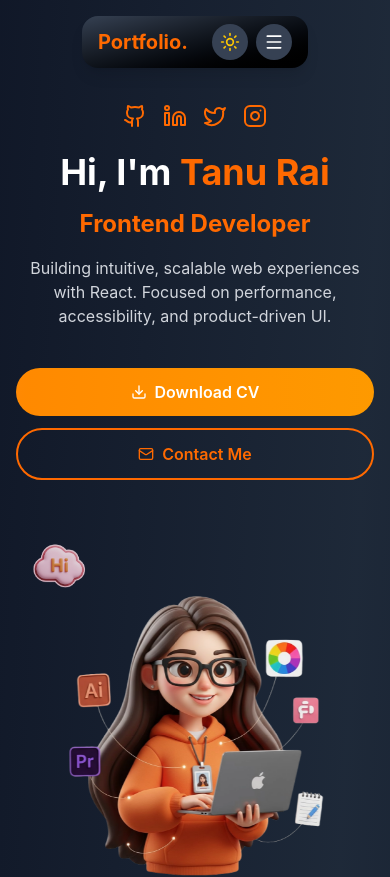
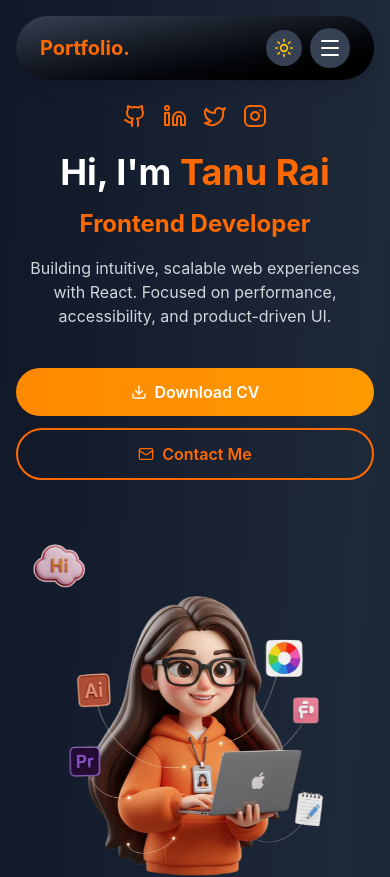
Before and after one commit to Tanurai23/Tanu-Portfolio, a React (Vite) app: page / in a window 390 px wide. Shown: the top 877 px of the page. Built offline with nearby package versions, Linux system fonts and the light colour scheme.

Commit message:
fix(navbar): resolve mobile menu layout and positioning issue

```diff
--- a/package.json
+++ b/package.json
@@ -12,7 +12,7 @@
   "dependencies": {
     "@tailwindcss/vite": "^4.1.18",
     "aos": "^2.3.4",
-    "framer-motion": "^12.27.5",
+    "framer-motion": "^12.29.0",
     "lucide-react": "^0.562.0",
     "react": "^19.2.0",
     "react-dom": "^19.2.0",
--- a/src/components/Navbar.jsx
+++ b/src/components/Navbar.jsx
@@ -1,61 +1,73 @@
 import { motion, AnimatePresence } from "framer-motion";
 import { useState } from "react";
-// Added missing icon imports
 import { Sun, Moon, Menu, X } from "lucide-react";
 
 const Navbar = ({ darkMode, toggleDarkMode }) => {
-  // FIXED: Changed {} to [] for useState
-  const [activeSection, setActiveSection] = useState('home');
+  const [activeSection, setActiveSection] = useState("home");
   const [isMenuOpen, setIsMenuOpen] = useState(false);
 
   const navItems = [
-    { name: 'Home', link: '#home' },
-    { name: 'About', link: '#about' },
-    { name: 'Skills', link: '#skills' },
-    { name: 'Projects', link: '#projects' },
-    { name: 'Contact', link: '#contact' },
+    { name: "Home", link: "#home" },
+    { name: "About", link: "#about" },
+    { name: "Skills", link: "#skills" },
+    { name: "Projects", link: "#projects" },
+    { name: "Contact", link: "#contact" },
   ];
 
   const lightColors = {
-    navBg: 'bg-linear-to-br from-orange-200 to-white',
-    textPrimary: 'text-gray-900',
-    textSecondary: 'text-gray-800',
-    textActive: 'text-orange-600',
-    indicator: 'from-orange-400 to-amber-500',
-    button: 'from-orange-400 to-amber-500',
+    navBg: "bg-linear-to-br from-orange-200 to-white",
+    textSecondary: "text-gray-800",
+    textActive: "text-orange-600",
+    indicator: "from-orange-400 to-amber-500",
+    button: "from-orange-400 to-amber-500",
   };
 
   const darkColors = {
-    navBg: 'bg-linear-to-br from-gray-700 to-black',
-    textPrimary: 'text-white',
-    textSecondary: 'text-gray-300',
-    textActive: 'text-orange-300',
-    indicator: 'from-orange-500 to-amber-500',
-    button: 'from-orange-500 to-amber-500',
+    navBg: "bg-linear-to-br from-gray-700 to-black",
+    textSecondary: "text-gray-300",
+    textActive: "text-orange-300",
+    indicator: "from-orange-500 to-amber-500",
+    button: "from-orange-500 to-amber-500",
   };
 
   const colors = darkMode ? darkColors : lightColors;
 
   const handleNavClick = (section) => {
-    setActiveSection(section.toLowerCase()); // FIXED: was using itemName
+    setActiveSection(section.toLowerCase());
     setIsMenuOpen(false);
   };
 
   return (
-    <div className="flex justify-center w-full fixed z-50 mt-4">
+    <div className="fixed top-4 left-1/2 -translate-x-1/2 z-50 w-full px-4">
   <motion.nav
     initial={{ y: -100 }}
     animate={{ y: 0 }}
-        className={`flex flex-col items-center justify-center ${colors.navBg} backdrop-blur-lg rounded-2xl px-4 lg:px-8 py-2 shadow-lg`}
+    className={`
+      mx-auto
+      max-w-3xl
+      w-full
+      flex flex-col
+      ${colors.navBg}
+      backdrop-blur-lg
+      rounded-full
+      px-6 lg:px-10
+      py-3
+      shadow-lg
+    `}
   >
-        <div className="flex items-center justify-between w-full space-x-6 lg:space-x-8">
 
-          {/* Logo Section */}
-          <motion.a href="/" whileHover={{ scale: 1.05 }} className="text-xl font-bold text-orange-500">
+        {/* Top Row */}
+        <div className="flex items-center justify-between">
+          {/* Logo */}
+          <motion.a
+            href="/"
+            whileHover={{ scale: 1.05 }}
+            className="text-xl font-bold text-orange-500"
+          >
             Portfolio<span className="text-orange-500">.</span>
           </motion.a>
 
-          {/* Desktop Navigation */}
+          {/* Desktop Nav */}
           <div className="hidden lg:flex items-center space-x-6">
             {navItems.map((item) => (
               <a
@@ -65,53 +77,62 @@ const Navbar = ({ darkMode, toggleDarkMode }) => {
                 className="relative px-2 py-1"
               >
                 <motion.span
-                  className={`font-medium transition-colors duration-300 ${
-                    activeSection === item.name.toLowerCase() ? colors.textActive : colors.textSecondary
+                  className={`font-medium ${
+                    activeSection === item.name.toLowerCase()
+                      ? colors.textActive
+                      : colors.textSecondary
                   } hover:text-orange-500`}
                 >
                   {item.name}
                 </motion.span>
+
                 {activeSection === item.name.toLowerCase() && (
                   <motion.div
                     layoutId="navbar-indicator"
-                    className={`absolute -bottom-1 left-0 right-0 h-0.5 bg-linear-to-r ${colors.indicator} rounded-full`}
+                    className={`absolute -bottom-1 left-0 right-0 h-0.5
+                    bg-linear-to-r ${colors.indicator} rounded-full`}
                   />
                 )}
               </a>
             ))}
           </div>
 
-          <div className="flex items-center space-x-2">
-            {/* Dark Mode Toggle */}
+          {/* Right Controls */}
+          <div className="flex items-center gap-2">
+            {/* Dark Mode */}
             <motion.button
               onClick={toggleDarkMode}
-              whileHover={{ scale: 1.1 }}
               whileTap={{ scale: 0.9 }}
-              className={`p-2 rounded-full transition-colors ${darkMode ? 'bg-gray-700' : 'bg-gray-200'}`}
+              className={`p-2 rounded-full ${
+                darkMode ? "bg-gray-700" : "bg-gray-200"
+              }`}
             >
-              {darkMode ? <Sun className="w-5 h-5 text-yellow-400" /> : <Moon className="w-5 h-5 text-gray-700" />}
+              {darkMode ? (
+                <Sun className="w-5 h-5 text-yellow-400" />
+              ) : (
+                <Moon className="w-5 h-5 text-gray-700" />
+              )}
             </motion.button>
 
-            {/* Hire Me Button */}
+            {/* Hire Me (Desktop) */}
             <motion.a
               href="#contact"
               whileHover={{ scale: 1.05 }}
-              whileTap={{ scale: 0.95 }}
-              className={`hidden lg:block px-6 py-2 font-semibold rounded-full bg-linear-to-r ${colors.button} text-white shadow-lg`}
+              className={`hidden lg:block px-6 py-2 rounded-full
+              bg-linear-to-r ${colors.button} text-white font-semibold`}
             >
               Hire Me
             </motion.a>
 
-            {/* Mobile Menu Toggle */}
-            <div className="flex lg:hidden">
-              <motion.button
-                whileTap={{ scale: 0.9 }}
+            {/* Mobile Toggle */}
+            <button
               onClick={() => setIsMenuOpen(!isMenuOpen)}
-                className={`p-2 rounded-full ${darkMode ? 'bg-gray-700' : 'bg-gray-200'}`}
+              className={`lg:hidden p-2 rounded-full ${
+                darkMode ? "bg-gray-700" : "bg-gray-200"
+              }`}
             >
-                {isMenuOpen ? <X className="w-5 h-5" /> : <Menu className="w-5 h-5" />}
-              </motion.button>
-            </div>
+              {isMenuOpen ? <X /> : <Menu />}
+            </button>
           </div>
         </div>
 
@@ -119,24 +140,24 @@ const Navbar = ({ darkMode, toggleDarkMode }) => {
         <AnimatePresence>
           {isMenuOpen && (
             <motion.div
-      initial={{ height: 0, opacity: 0 }}
-      animate={{ height: 'auto', opacity: 1 }}
-      exit={{ height: 0, opacity: 0 }}
-      className={`w-full overflow-hidden lg:hidden mt-2 rounded-xl ${
-        darkMode ? 'bg-gray-800/95' : 'bg-white/95'
-      } backdrop-blur-md shadow-xl border ${
-        darkMode ? 'border-gray-700' : 'border-gray-200'
-      }`}
+              initial={{ opacity: 0, y: -10 }}
+              animate={{ opacity: 1, y: 0 }}
+              exit={{ opacity: 0, y: -10 }}
+              className={`absolute top-full left-0 w-full mt-3 rounded-xl
+              ${darkMode ? "bg-gray-800/95" : "bg-white/95"}
+              backdrop-blur-md shadow-xl border
+              ${darkMode ? "border-gray-700" : "border-gray-200"}`}
             >
-      <div className="px-4 py-4 space-y-2">
+              <div className="p-4 space-y-2">
                 {navItems.map((item) => (
                   <a
                     key={item.name}
                     href={item.link}
                     onClick={() => handleNavClick(item.name)}
-            className={`block py-3 px-4 rounded-lg text-center font-medium transition-all ${
+                    className={`block text-center py-3 rounded-lg font-medium
+                    ${
                       activeSection === item.name.toLowerCase()
-                ? 'bg-orange-500/10 ' + colors.textActive
+                        ? "bg-orange-500/10 " + colors.textActive
                         : colors.textSecondary
                     }`}
                   >
@@ -144,15 +165,14 @@ const Navbar = ({ darkMode, toggleDarkMode }) => {
                   </a>
                 ))}
 
-        {/* --- ADDED HIRE ME BUTTON FOR MOBILE --- */}
-        <motion.a
+                <a
                   href="#contact"
                   onClick={() => setIsMenuOpen(false)}
-          whileTap={{ scale: 0.95 }}
-          className={`block mt-4 py-3 px-4 text-center font-bold rounded-lg bg-linear-to-r ${colors.button} text-white shadow-md`}
+                  className={`block mt-3 py-3 text-center font-bold rounded-lg
+                  bg-linear-to-r ${colors.button} text-white`}
                 >
                   Hire Me
-        </motion.a>
+                </a>
               </div>
             </motion.div>
           )}
```
Also changed, not shown: 1 other file (tests, documents, lock files or other folders). Lines whose indentation alone changed are shown as unchanged.
